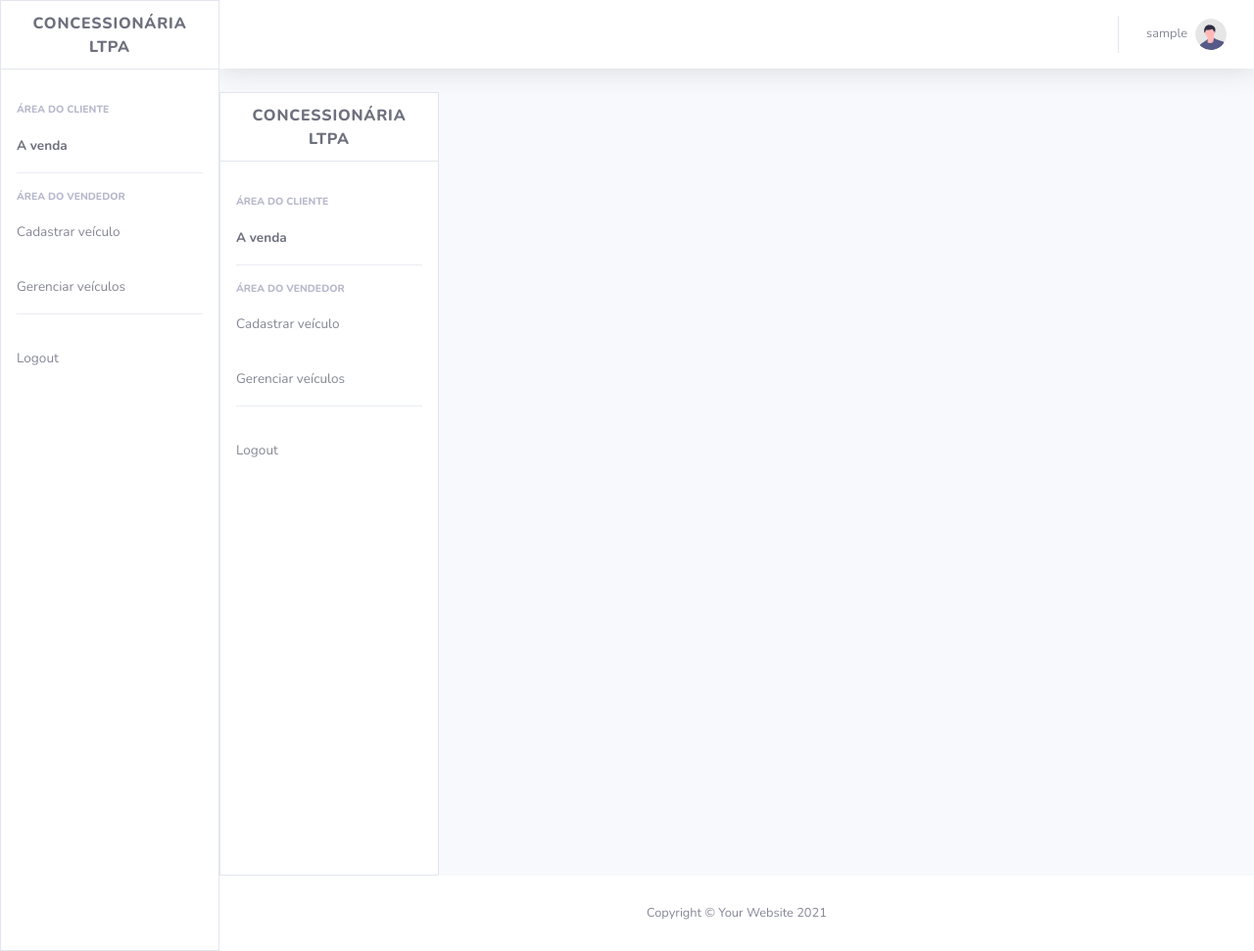
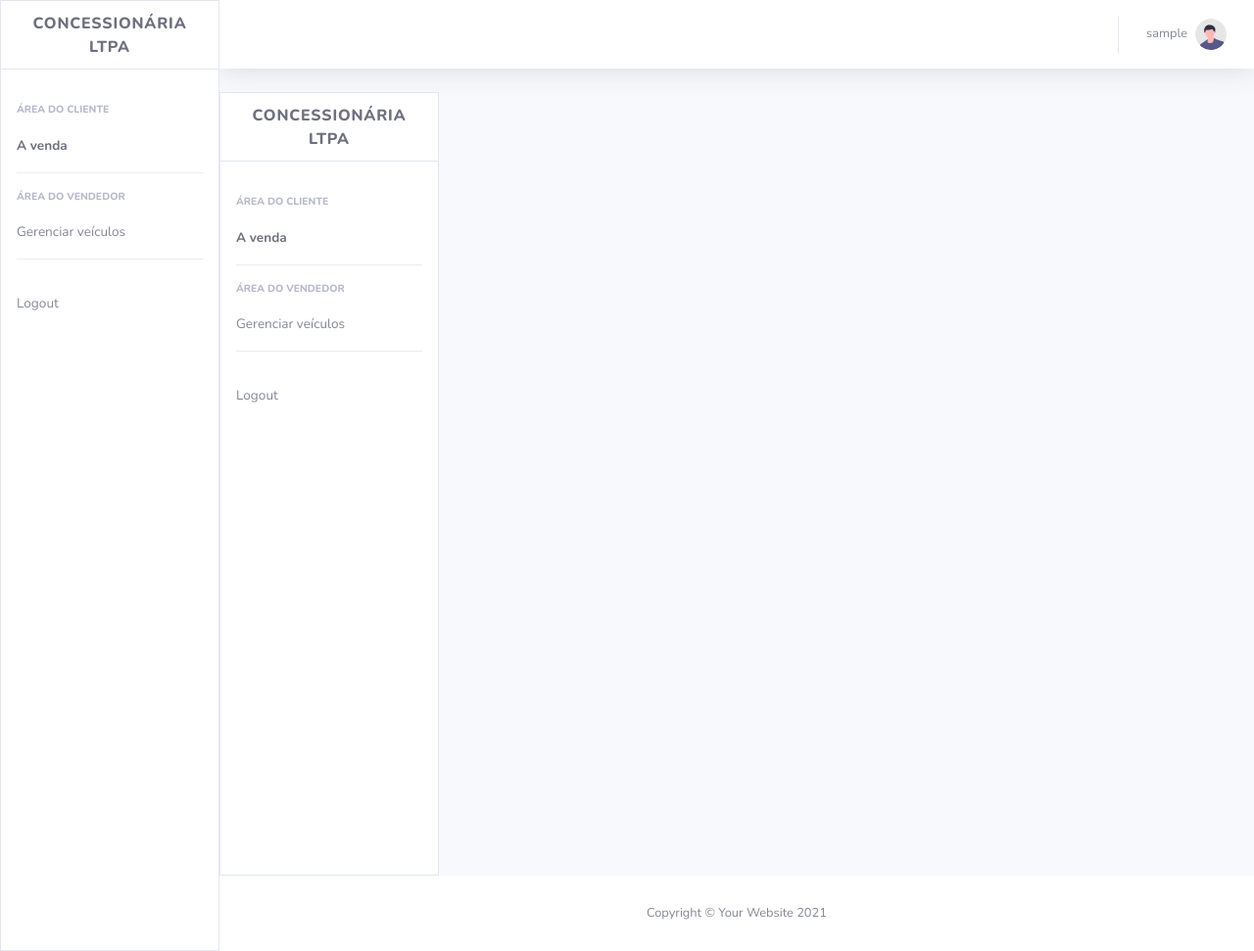
Before and after one commit to matheusn17/concessionaria, a PHP site: page /index.php?page=sidebar in a window 1280 px wide. Shown: the whole page at 98% size. Run offline with PHP 8.4, Linux system fonts and the light colour scheme; the visitor is signed in with stand-in values (Sample User, id 1).

Commit message:
Update sidebar.php

```diff
--- a/sidebar.php
+++ b/sidebar.php
@@ -31,13 +31,6 @@
 
     <!-- Nav Item -->
     <li class="nav-item">
-        <a class="nav-link" href="index.php?page=cadastrar_veiculo">
-            <span>Cadastrar veículo</span>
-        </a>
-    </li>
-
-    <!-- Nav Item -->
-    <li class="nav-item">
         <a class="nav-link" href="index.php?page=gerenciar_veiculos">
             <span>Gerenciar veículos</span>
         </a>
```
